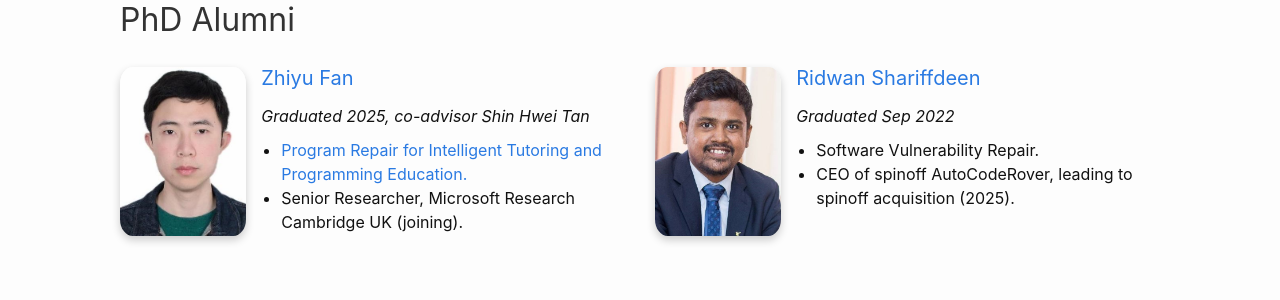
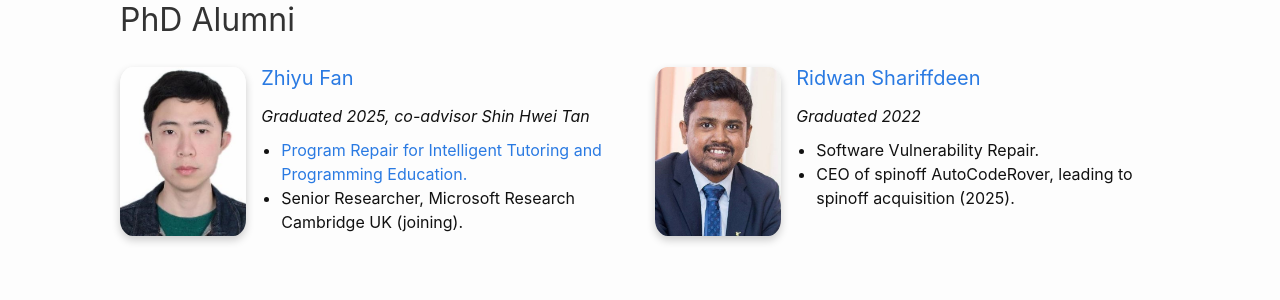
Before and after one commit to nus-tss/nus-tss.github.io, a Jekyll site: the page built from _pages/team.md, in a window 1280 px wide and 900 px high, scrolled down 2786 px. Shown: the part 154-454 px from the top of the window. Built offline with Jekyll 4.4.1, drawn with Linux system fonts in a browser that asks for light colours; nearby versions of some CDN libraries.

Commit message:
Update phd-alumni.yml

```diff
--- a/_data/team/phd-alumni.yml
+++ b/_data/team/phd-alumni.yml
@@ -10,7 +10,7 @@
 
 - name: Ridwan Shariffdeen
   photo: ridwan.jpg
-  graduated: Sep 2022
+  graduated: 2022
   thesis-title: Software Vulnerability Repair
   next: CEO of spinoff AutoCodeRover, leading to spinoff acquisition (2025)
   website: https://rshariffdeen.com/
```
